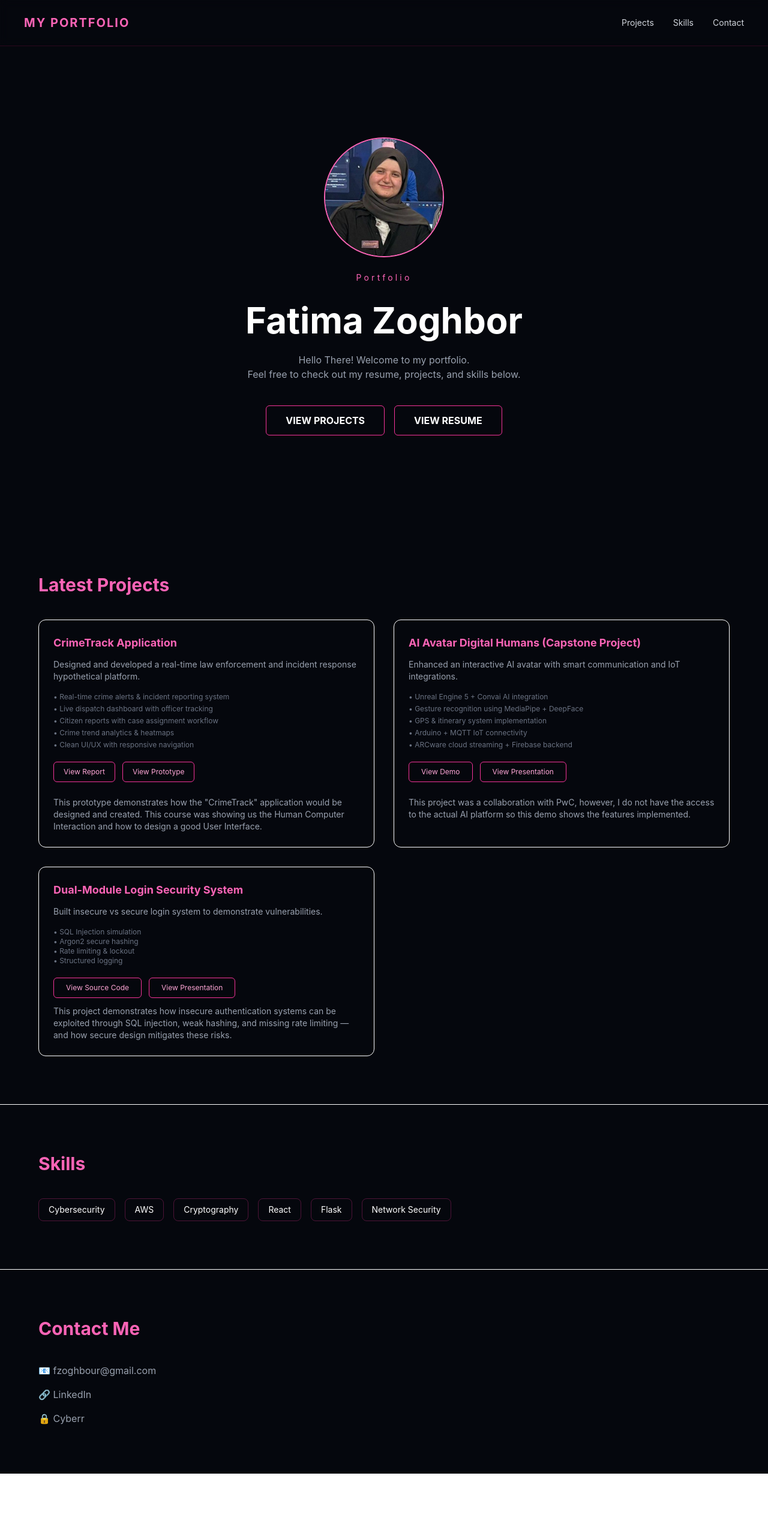
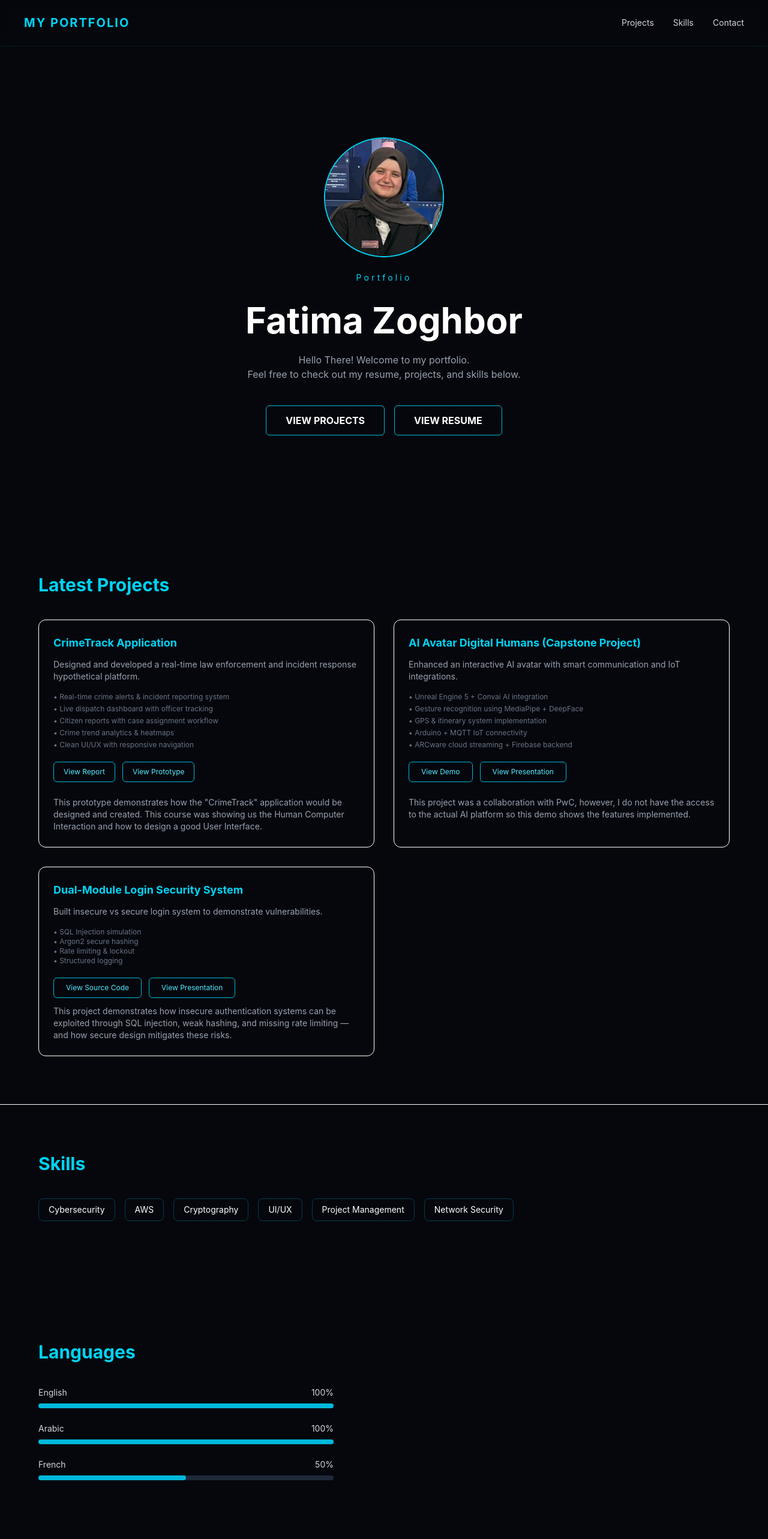
Before and after one commit to fatmazoghbor/portfoliosite, a React app: page / in a window 1280 px wide. Shown: the top 2566 px of the page at 60% size. Before the commit the page ends 2457 px from the top, so only its background shows below. Built offline with nearby package versions, Linux system fonts and the light colour scheme; the HTML template or start-up script is replaced by a standard one.

Commit message:
Update App.jsx

```diff
--- a/src/App.jsx
+++ b/src/App.jsx
@@ -6,16 +6,16 @@ export default function App() {
       <div className="absolute inset-0 bg-[radial-gradient(circle_at_top,rgba(255, 0, 76, 0.15),transparent_50%)] pointer-events-none"></div>
 
       {/* NAVBAR */}
-      <nav className="flex justify-between items-center px-6 sm:px-10 py-6 border-b border-pink-900/30 backdrop-blur relative z-10">
+      <nav className="flex justify-between items-center px-6 sm:px-10 py-6 border-b border-cyan-900/30 backdrop-blur relative z-10">
 
-        <h1 className="text-pink-400 font-bold text-sm sm:text-xl tracking-widest">
+        <h1 className="text-cyan-400 font-bold text-sm sm:text-xl tracking-widest">
           MY PORTFOLIO
         </h1>
 
         <div className="flex gap-4 sm:gap-8 text-xs sm:text-sm text-gray-300">
-          <a className="hover:text-pink-400 transition" href="#projects">Projects</a>
-          <a className="hover:text-pink-400 transition" href="#skills">Skills</a>
-          <a className="hover:text-pink-400 transition" href="#contact">Contact</a>
+          <a className="hover:text-cyan-400 transition" href="#projects">Projects</a>
+          <a className="hover:text-cyan-400 transition" href="#skills">Skills</a>
+          <a className="hover:text-cyan-400 transition" href="#contact">Contact</a>
         </div>
 
       </nav>
@@ -27,10 +27,10 @@ export default function App() {
         <img
           src="/Pfp.jpeg"
           alt="Profile"
-          className="w-50 h-50 rounded-full object-cover border-2 border-pink-400  mb-6"
+          className="w-50 h-50 rounded-full object-cover border-2 border-cyan-400  mb-6"
         />
 
-        <p className="text-pink-400 tracking-[0.3em] text-sm">
+        <p className="text-cyan-400 tracking-[0.3em] text-sm">
           Portfolio
         </p>
 
@@ -38,7 +38,7 @@ export default function App() {
           Fatima Zoghbor
         </h1>
 
-        <p className="text-gray-400 mt-4  text-sm sm:text-base">
+        <p className="text-gray-400 mt-4 max-w-xl text-sm sm:text-base">
           Hello There! Welcome to my portfolio.
           <ul> Feel free to check out my resume, projects, and skills below. </ul>
         </p>
@@ -48,7 +48,7 @@ export default function App() {
 
           <a
             href="#projects"
-            className="px-8 py-3 border border-pink-500 text-white font-bold rounded-md hover:shadow-[0_0_20px_pink] transition"
+            className="px-8 py-3 border border-cyan-500 text-white font-bold rounded-md hover:shadow-[cyan] transition"
           >
             VIEW PROJECTS
           </a>
@@ -56,7 +56,7 @@ export default function App() {
           <a
             href="https://drive.google.com/file/d/15-uJH8zxuH9nzc469QVZOCaYXQc-bUy9/view?usp=sharing"
 
-            className="px-8 py-3 border border-pink-500 text-white font-bold rounded-md hover:shadow-[0_0_20px_pink] transition"
+            className="px-8 py-3 border border-cyan-500 text-white font-bold rounded-md hover:shadow-[cyan] transition"
           >
             VIEW RESUME
           </a>
@@ -68,7 +68,7 @@ export default function App() {
       {/* PROJECTS */}
       <section id="projects" className="px-6 sm:px-16 py-20">
 
-        <h2 className="text-3xl font-bold text-pink-400 mb-10">
+        <h2 className="text-3xl font-bold text-cyan-400 mb-10">
           Latest Projects
         </h2>
 
@@ -77,7 +77,7 @@ export default function App() {
           {/* CrimeTrack */}
           <div className="border border-white-500/30 p-6 rounded-xl bg-grey hover:shadow-[0_0_25px_rgba(0,255,255,0.15)] transition">
 
-            <h3 className="text-pink-400 font-bold text-lg">
+            <h3 className="text-cyan-400 font-bold text-lg">
               CrimeTrack Application
             </h3>
 
@@ -98,7 +98,7 @@ export default function App() {
     href="https://drive.google.com/file/d/1jDKrVO6srkBNLllO0EWBfx07OMbDd4fe/view?usp=sharing"
     target="_blank"
     rel="noopener noreferrer"
-    className="px-4 py-2 text-xs border border-pink-500 text-pink-300 rounded-md hover:bg-white-500 hover:text-white transition"
+    className="px-4 py-2 text-xs border border-cyan-500 text-cyan-300 rounded-md hover:bg-white-500 hover:text-white transition"
 
   >
     View Report
@@ -108,13 +108,13 @@ export default function App() {
     href="https://www.figma.com/proto/AyUcs71ho5QvJdAfa00hjW/CrimeTrack_App?node-id=7038-218&starting-point-node-id=7020%3A3572&t=aYnQFQjfh72Cw5RR-1"
     target="_blank"
     rel="noopener noreferrer"
-   className="px-4 py-2 text-xs border border-pink-500 text-pink-300 rounded-md hover:bg-white-500 hover:text-white transition"
+   className="px-4 py-2 text-xs border border-cyan-500 text-cyan-300 rounded-md hover:bg-white-500 hover:text-white transition"
   >
     View Prototype
   </a>
 
 <div className="flex justify-end mt-3">
-  <div className="text-gray-400 text-sm text-left">
+  <div className="text-gray-400 text-sm">
     <p> This prototype demonstrates how the "CrimeTrack" application would be designed and created. This course was showing us the Human Computer Interaction and how to design a good User Interface.
       </p>
   </div>
@@ -122,10 +122,10 @@ export default function App() {
 </div>
           </div>
 
-          {/* AI Avatar */}
+         {/* AI Avatar */}
           <div className="border border-white-500/30 p-6 rounded-xl bg-grey hover:shadow-[0_0_25px_rgba(0,255,255,0.15)] transition">
 
-            <h3 className="text-pink-400 font-bold text-lg">
+            <h3 className="text-cyan-400 font-bold text-lg">
               AI Avatar Digital Humans (Capstone Project)
             </h3>
 
@@ -147,7 +147,7 @@ export default function App() {
     href="https://drive.google.com/file/d/1bpXCHMbVvzzSmw3ZGCoIhXRI6VWE8m5Y/view?usp=sharing"
     target="_blank"
     rel="noopener noreferrer"
-    className="px-5 py-2 text-xs border border-pink-500 text-pink-300 rounded-md hover:bg-white-500 hover:text-white transition"
+    className="px-5 py-2 text-xs border border-cyan-500 text-cyan-300 rounded-md hover:bg-white-500 hover:text-white transition"
   >
     View Demo
   </a>
@@ -156,12 +156,12 @@ export default function App() {
     href="https://drive.google.com/file/d/1pC8slrgSIt-V6THxeGMpTiDvyVAqWxWj/view?usp=sharing"
     target="_blank"
     rel="noopener noreferrer"
-    className="px-5 py-2 text-xs border border-pink-500 text-pink-300 rounded-md  hover:text-white transition"
+    className="px-5 py-2 text-xs border border-cyan-500 text-cyan-300 rounded-md  hover:text-white transition"
   >
     View Presentation
   </a>
 <div className="flex justify-end mt-3">
-  <div className="text-gray-400 text-sm text-left">
+  <div className="text-gray-400 text-sm">
     <p> This project was a collaboration with PwC, however, I do not have the access to the actual AI platform so this demo shows the features implemented.
       </p>
   </div>
@@ -179,7 +179,7 @@ export default function App() {
 
         <div className="grid md:grid-cols-2 gap-8">
         </div>
-           <h3 className="text-pink-400 font-bold text-lg">
+           <h3 className="text-cyan-400 font-bold text-lg">
               Dual-Module Login Security System
             </h3>
 
@@ -199,7 +199,7 @@ export default function App() {
     href="https://github.com/fatmazoghbor/DualLoginModules.git"
     target="_blank"
     rel="noopener noreferrer"
-    className="px-5 py-2 text-xs border border-pink-500 text-pink-300 rounded-md hover:bg-white-500 hover:text-white transition"
+    className="px-5 py-2 text-xs border border-cyan-500 text-cyan-300 rounded-md hover:bg-white-500 hover:text-white transition"
   >
     View Source Code
   </a>
@@ -208,14 +208,14 @@ export default function App() {
     href="https://drive.google.com/file/d/1KS8G1lcG94gAHdu7kpxOILyJygE-kPLr/view?usp=sharing"
     target="_blank"
     rel="noopener noreferrer"
-    className="px-5 py-2 text-xs border border-pink-500 text-pink-300 rounded-md  hover:text-white transition"
+    className="px-5 py-2 text-xs border border-cyan-500 text-cyan-300 rounded-md  hover:text-white transition"
   >
     View Presentation
   </a>
 </div>
 
 <div className="flex justify-end mt-3">
-  <div className="text-gray-400 text-sm text-left">
+  <div className="text-gray-400 text-sm">
     <p> This project demonstrates how insecure authentication systems can be exploited through SQL injection, weak hashing, and missing rate limiting — and how secure design mitigates these risks.
       </p>
   </div>
@@ -229,33 +229,33 @@ export default function App() {
       {/* SKILLS */}
       <section id="skills" className="px-6 sm:px-16 py-20 border-t border-white-900/30">
 
-        <h2 className="text-3xl font-bold text-pink-400 mb-10">
+        <h2 className="text-3xl font-bold text-cyan-400 mb-10">
           Skills
         </h2>
 
         <div className="flex flex-wrap gap-4 text-sm">
 
-          <span className="border border-pink-500/30 px-4 py-2 rounded-lg bg-grey">
+          <span className="border border-cyan-500/30 px-4 py-2 rounded-lg bg-grey">
             Cybersecurity
           </span>
 
-          <span className="border border-pink-500/30 px-4 py-2 rounded-lg bg-grey">
+          <span className="border border-cyan-500/30 px-4 py-2 rounded-lg bg-grey">
             AWS
           </span>
 
-          <span className="border border-pink-500/30 px-4 py-2 rounded-lg bg-grey">
+          <span className="border border-cyan-500/30 px-4 py-2 rounded-lg bg-grey">
             Cryptography
           </span>
 
-          <span className="border border-pink-500/30 px-4 py-2 rounded-lg bg-grey">
-            React
+          <span className="border border-cyan-500/30 px-4 py-2 rounded-lg bg-grey">
+            UI/UX
           </span>
 
-          <span className="border border-pink-500/30 px-4 py-2 rounded-lg bg-grey">
-            Flask
+          <span className="border border-cyan-500/30 px-4 py-2 rounded-lg bg-grey">
+            Project Management
           </span>
 
-          <span className="border border-pink-500/30 px-4 py-2 rounded-lg bg-grey">
+          <span className="border border-cyan-500/30 px-4 py-2 rounded-lg bg-grey">
             Network Security
           </span>
 
@@ -263,10 +263,57 @@ export default function App() {
 
       </section>
 
+<div className="mt-10 grid md:grid-cols-2 gap-10">
+
+{/* LANGUAGES */}
+<section className="px-6 sm:px-16 py-20">
+
+  <h2 className="text-3xl font-bold text-cyan-400 mb-10">
+    Languages
+  </h2>
+  <div className="max-w-2xl">
+
+    {/* English */}
+    <div className="mb-6">
+      <div className="flex justify-between text-sm text-gray-300">
+        <span>English</span>
+        <span>100%</span>
+      </div>
+      <div className="w-full bg-gray-800 rounded-full h-2 mt-2">
+        <div className="bg-cyan-500 h-2 rounded-full" style={{ width: "100%" }}></div>
+      </div>
+    </div>
+
+    {/* Arabic */}
+    <div className="mb-6">
+      <div className="flex justify-between text-sm text-gray-300">
+        <span>Arabic</span>
+        <span>100%</span>
+      </div>
+      <div className="w-full bg-gray-800 rounded-full h-2 mt-2">
+        <div className="bg-cyan-500 h-2 rounded-full" style={{ width: "100%" }}></div>
+      </div>
+    </div>
+
+    {/* French */}
+    <div className="mb-6">
+      <div className="flex justify-between text-sm text-gray-300">
+        <span>French</span>
+        <span>50%</span>
+      </div>
+      <div className="w-full bg-gray-800 rounded-full h-2 mt-2">
+        <div className="bg-cyan-500 h-2 rounded-full" style={{ width: "50%" }}></div>
+      </div>
+    </div>
+
+  </div>
+</section>
+
+</div>
       {/* CONTACT */}
       <section id="contact" className="px-6 sm:px-16 py-20 border-t border-white-900/30">
 
-        <h2 className="text-3xl font-bold text-pink-400 mb-10">
+        <h2 className="text-3xl font-bold text-cyan-400 mb-10">
           Contact Me
         </h2>
 
@@ -274,7 +321,7 @@ export default function App() {
 
           <a
             href="https://mail.google.com/mail/u/0/#inbox?compose=GTvVlcSPFdNFMNKVWFbMGSBprgndkHNHJphgtxxBgFpFQnNDPgLwXHVnqrqwJMnCRHKnzBKsPCdfn"
-            className="hover:text-pink-400 transition"
+            className="hover:text-cyan-400 transition"
           >
             📧 fzoghbour@gmail.com
           </a>
@@ -283,7 +330,7 @@ export default function App() {
             href="https://www.linkedin.com/in/fatimazoghbor/"
             target="_blank"
             rel="noopener noreferrer"
-            className="hover:text-pink-400 transition"
+            className="hover:text-cyan-400 transition"
           >
             🔗 LinkedIn
           </a>
@@ -291,7 +338,7 @@ export default function App() {
       href="https://cyberr.ai/u/380e4edd-e1b2-420e-a592-e4c8586d5b65"
       target="_blank"
       rel="noopener noreferrer"
-      className="hover:text-pink-400 transition"
+      className="hover:text-cyan-400 transition"
 
       >
        🔒 Cyberr
```
